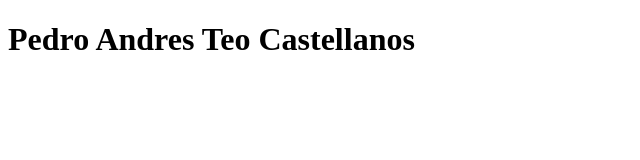
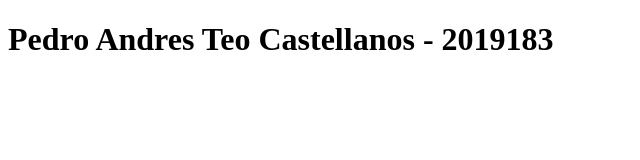
Before and after one commit to pteo2019183/IN5AV, a plain HTML site: page index.html in a window 1280 px wide. Shown: the whole page, without its empty margins (0-640 px from the left). Drawn offline with Linux system fonts and the light colour scheme.

Commit message:
Se agrego el numero de carnet del estudiante

```diff
--- a/index.html
+++ b/index.html
@@ -6,6 +6,6 @@
     <title>Primera Pagina en con GIT</title>
 </head>
 <body>
-    <h1>Pedro Andres Teo Castellanos</h1>
+    <h1>Pedro Andres Teo Castellanos - 2019183</h1>
 </body>
 </html>
```
